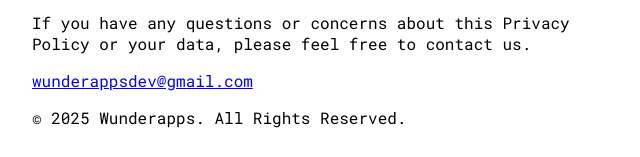
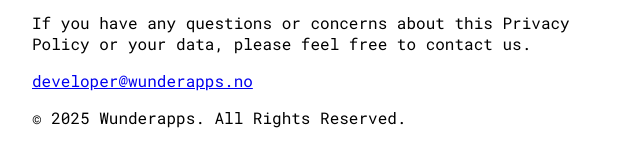
Before and after one commit to frodstan/kickme_website, a plain HTML site: page pages/privacy_policy.html in a window 1280 px wide. Shown: the part 1612-1769 px from the top of the page, 308-948 px from the left. Drawn offline with Linux system fonts and the light colour scheme.

Commit message:
edit contact email

```diff
--- a/pages/privacy_policy.html
+++ b/pages/privacy_policy.html
@@ -92,8 +92,7 @@
                     If you have any questions or concerns about this Privacy Policy or your data, please feel free to contact us.
                 </p>
                 <p>
-                    <!-- Replace with your actual contact email -->
-                    <a href="mailto:wunderappsdev@gmail.com">wunderappsdev@gmail.com</a>
+                    <a href="mailto:developer@wunderapps.no">developer@wunderapps.no</a>
                 </p>
             </section>
         </main>
```
Also changed, not shown: pages/support.html (+1 -1 lines).
